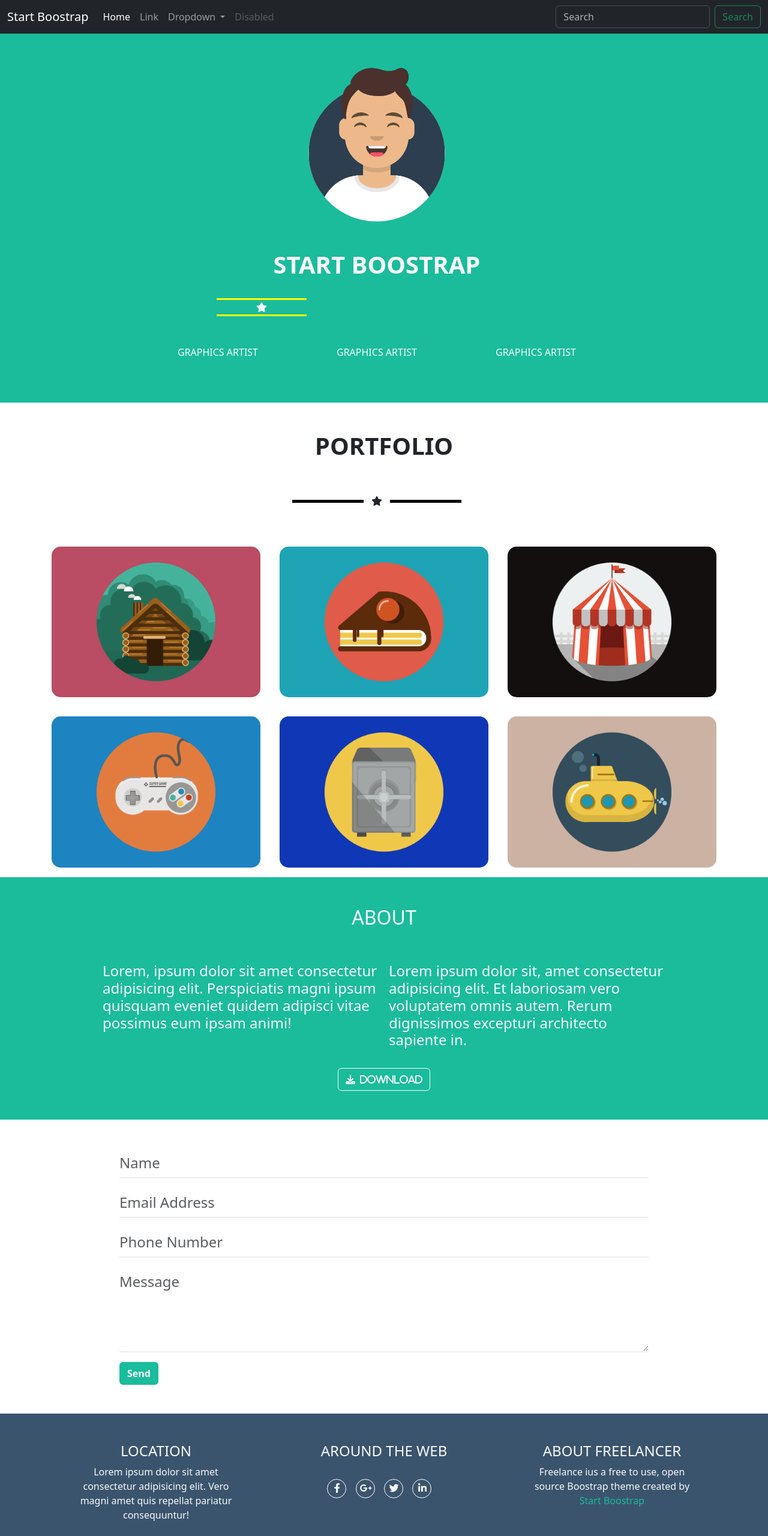
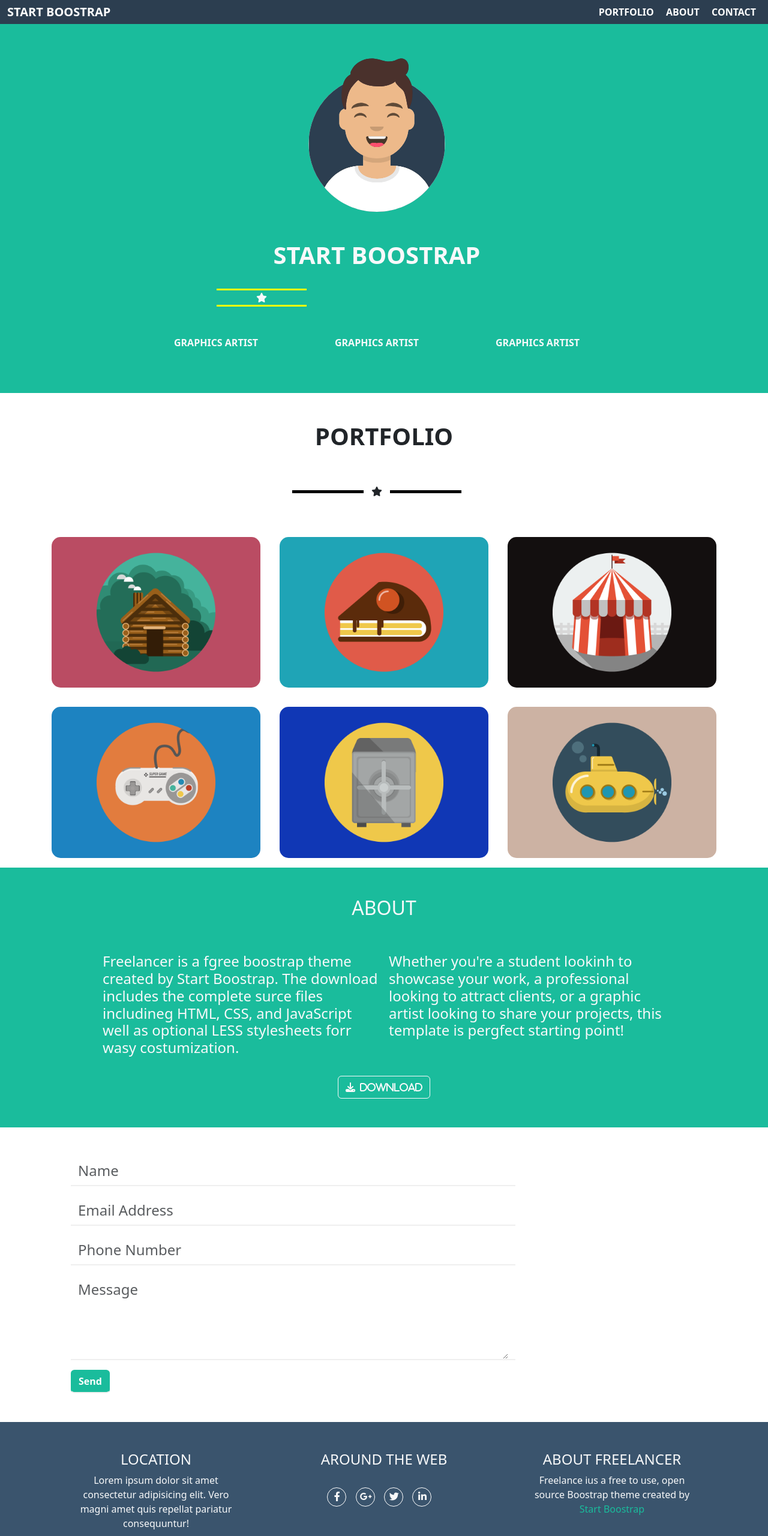
Before and after one commit to fcarrara24/html-css-bootstrap-freelancer, a plain HTML site: page index.html in a window 1280 px wide. Shown: the top 2560 px of the page at 60% size. Drawn offline with nearby package versions, Linux system fonts and the light colour scheme.

Commit message:
adjusted navbar

```diff
--- a/css/style.css
+++ b/css/style.css
@@ -2,7 +2,16 @@
 :root{
     --bg_hero: #1abc9c;
     --bg-grey: #3a546d;
-    --border-form: #efefef;
+    --bg-footer: #2c3e50;
+    --my-br-form: #efefef;
+}
+
+nav{
+    margin: 0;
+}
+
+nav > div{
+    background-color: var(--bg-footer);
 }
 
 /* img container */
@@ -80,6 +89,7 @@
     background-color: var(--bg_hero);
     color: white;
     font-weight: bolder;
+    width: fit-content;
 }
 
 #inputText{
@@ -87,8 +97,8 @@
 }
 
 
-form > *{
-    border-bottom: 2px solid var(--border-form);
+#call_to_action form > *{
+    border-bottom: 2px solid var(--my-br-form);
 }
 
 #text, #email, #number, #inputText{
@@ -110,3 +120,15 @@ form > *{
 #info{
     background-color: var(--bg-grey);
 }
+
+#myFooter{
+    background-color: var(--bg-footer);
+
+    padding: 50px;
+    text-align: center;
+    color: white;
+}
+
+header > *{
+    font-weight: 600;
+}
--- a/index.html
+++ b/index.html
@@ -22,38 +22,33 @@
   </head>
   <body>
     <header>
-      <nav class="navbar navbar-expand-lg bg-dark" data-bs-theme="dark">
-        <div class="container-fluid">
-          <a class="navbar-brand" href="#">Start Boostrap</a>
-          <button class="navbar-toggler" type="button" data-bs-toggle="collapse" data-bs-target="#navbarSupportedContent" aria-controls="navbarSupportedContent" aria-expanded="false" aria-label="Toggle navigation">
+      <nav class="navbar navbar-expand-lg bg-dark" data-bs-theme="dark" style=" padding: 0">
+        <div class="container-fluid" >
+          <a class="navbar-brand " href="#">START BOOSTRAP</a>
+          <button class="navbar-toggler m-2" type="button" data-bs-toggle="collapse" data-bs-target="#navbarSupportedContent" aria-controls="navbarSupportedContent" aria-expanded="false" aria-label="Toggle navigation">
             <span class="navbar-toggler-icon"></span>
           </button>
-          <div class="collapse navbar-collapse" id="navbarSupportedContent">
+
+          <div class="justify-content-end collapse navbar-collapse" id="navbarSupportedContent">
+
+            <form class="d-flex " >
+
+
+
+
               <ul class="navbar-nav me-auto mb-2 mb-lg-0">
+
                 <li class="nav-item">
-                <a class="nav-link active" aria-current="page" href="#">Home</a>
+                  <a class="nav-link active" aria-current="page" href="#">&nbsp;PORTFOLIO</a>
                 </li>
                 <li class="nav-item">
-                <a class="nav-link" href="#">Link</a>
+                  <a class="nav-link active" href="#">&nbsp;ABOUT</a>
                 </li>
-              <li class="nav-item dropdown">
-                <a class="nav-link dropdown-toggle" href="#" role="button" data-bs-toggle="dropdown" aria-expanded="false">
-                  Dropdown
-                </a>
-                <ul class="dropdown-menu">
-                  <li><a class="dropdown-item" href="#">Action</a></li>
-                  <li><a class="dropdown-item" href="#">Another action</a></li>
-                  <li><hr class="dropdown-divider"></li>
-                  <li><a class="dropdown-item" href="#">Something else here</a></li>
-                </ul>
-              </li>
+
                 <li class="nav-item">
-                <a class="nav-link disabled" aria-disabled="true">Disabled</a>
+                  <a class="nav-link active" aria-disabled="true">&nbsp;CONTACT</a>
                 </li>
               </ul>
-            <form class="d-flex" role="search">
-              <input class="form-control me-2" type="search" placeholder="Search" aria-label="Search">
-              <button class="btn btn-outline-success" type="submit">Search</button>
             </form>
           </div>
         </div>
@@ -151,8 +146,8 @@
                 <div class=" col-10 justify-self-center ">
                     <h2 class="align-center text-light text-uppercase text-center pb-5">about</h2>
                     <div id="row_description" class="row">
-                        <div class="col-md-6 col-12 text-light px-2 h4 ">Lorem, ipsum dolor sit amet consectetur adipisicing elit. Perspiciatis magni ipsum quisquam eveniet quidem adipisci vitae possimus eum ipsam animi!</div>
-                        <div class="col-md-6 col-12 text-light px-2 pt-sm-4 pt-md-0 h4 ">Lorem ipsum dolor sit, amet consectetur adipisicing elit. Et laboriosam vero voluptatem omnis autem. Rerum dignissimos excepturi architecto sapiente in.</div>
+                        <div class="col-md-6 col-12 text-light px-2 h4 ">Freelancer is a fgree boostrap theme created by Start Boostrap. The download includes the complete surce files includineg HTML, CSS, and JavaScript well as optional LESS stylesheets forr wasy costumization.</div>
+                        <div class="col-md-6 col-12 text-light px-2 pt-sm-4 pt-md-0 h4 ">Whether you're a student lookinh to showcase your work, a professional looking to attract clients, or a graphic artist looking to share your projects, this template is pergfect starting point!</div>
                     </div>
                     <div class="outer-btn d-flex justify-content-center pt-4">
                       <button type="button" class="btn  btn-outline-light"><i class="fa-solid fa-download">&nbsp;&nbsp;Download</i></button>
@@ -164,8 +159,8 @@
 
 
 
-            <div class=" row" id="call_to_action">
-              <form class="container p-5 col-9">
+            <div class="container " id="call_to_action">
+              <form class=" row p-5 col-9">
                 <div class="mb-3 ">
 
                   <input type="text" class="form-control border-0 px-0" id="text" aria-describedby="emailHelp" placeholder="Name">
@@ -222,8 +217,8 @@
             </div>
         </div>
     </main>
-    <footer>
-      footer
+    <footer id="myFooter">
+      Copiright &copy; Your Website 2023
     </footer>
 
     <script
```
Lines whose indentation alone changed are shown as unchanged.
